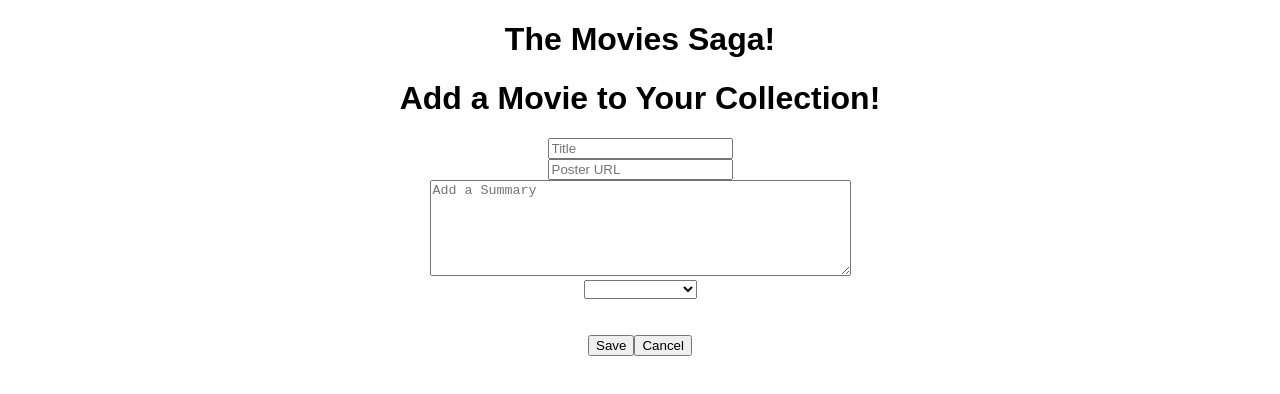
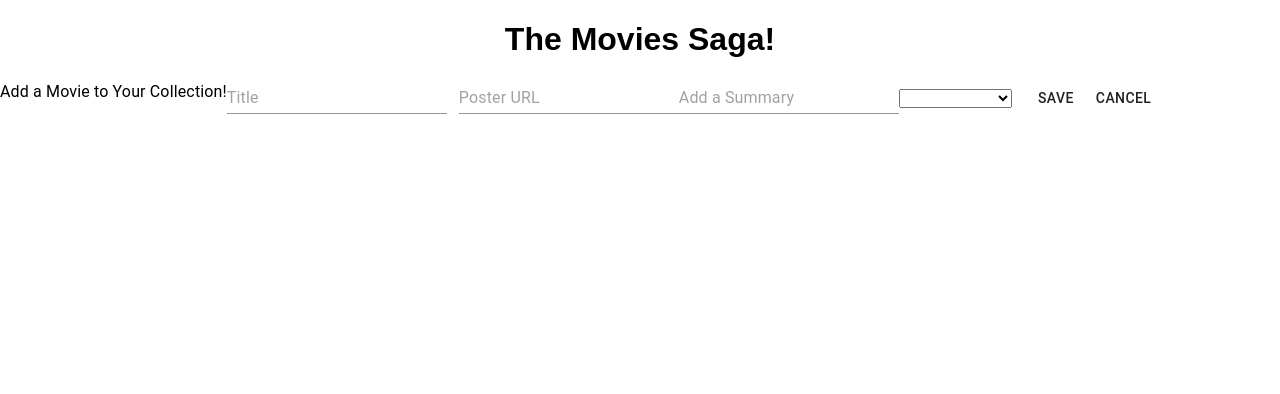
Before and after one commit to ebenstine/sagas-movielist, a React (Create React App) app: page /#/add-movie in a window 1280 px wide. Shown: the top 394 px of the page. Built offline with nearby package versions, Linux system fonts and the light colour scheme.

Commit message:
basic styling in form

```diff
--- a/src/components/AddMovieForm/AddMovieForm.js
+++ b/src/components/AddMovieForm/AddMovieForm.js
@@ -2,6 +2,7 @@ import { useHistory } from 'react-router-dom';
 //might not need useEffect here
 import { useState } from "react";
 import { useDispatch, useSelector } from 'react-redux';
+import { Box, Button, Typography, TextField, Input, Grid } from '@material-ui/core';
 //ran with test info and it is posting
 function AddMovie() {
     const history = useHistory();
@@ -40,25 +41,28 @@ function AddMovie() {
 
 
     return (
-        <div>
-            <h1>Add a Movie to Your Collection!</h1>
+    <Box display="flex">
+
+            <Typography>Add a Movie to Your Collection!</Typography>
         <form>
-            <div>
-            <input
+            <Grid container spacing={3} alignItems="center">
+            <Grid item>
+            <Input
                 type="text"
                 placeholder="Title"
                 onChange={(event) => handleInputs("title", event.target.value)}
             />
-            </div>
-            <div>
-            <input
+            </Grid>
+
+            <Grid>
+            <Input
                 type="text"
                 placeholder="Poster URL"
                 onChange={(event) => handleInputs("poster", event.target.value)}
             />
-            </div>
-            <div>
-            <textarea
+            </Grid>
+            <Grid>
+            <TextField
                 type="text"
                 placeholder="Add a Summary"
                 rows="6"
@@ -66,8 +70,8 @@ function AddMovie() {
                 onChange={(event) => handleInputs("description", event.target.value)}
 
             />
-            </div>
-            <div>
+            </Grid>
+            <Grid>
             <select
                 name="Genre"
                 onChange={(event) => handleInputs("genre_id", event.target.value)}
@@ -87,15 +91,18 @@ function AddMovie() {
                 <option value="12">Space-Opera</option>
                 <option value="13">Superhero</option>
             </select>
-            </div>
+            </Grid>
+
             <br />
             <br />
-            <div>
-            <button onClick={handleSave}>Save</button>
-            <button onClick={handleCancel}>Cancel</button>
-            </div>
-        </form>
-    </div>
+            <Grid item>
+            <Button onClick={handleSave}>Save</Button>
+            <Button onClick={handleCancel}>Cancel</Button>
+            </Grid>
+        </Grid>
+    </form>
+
+    </Box>
     );
 }
 
```
